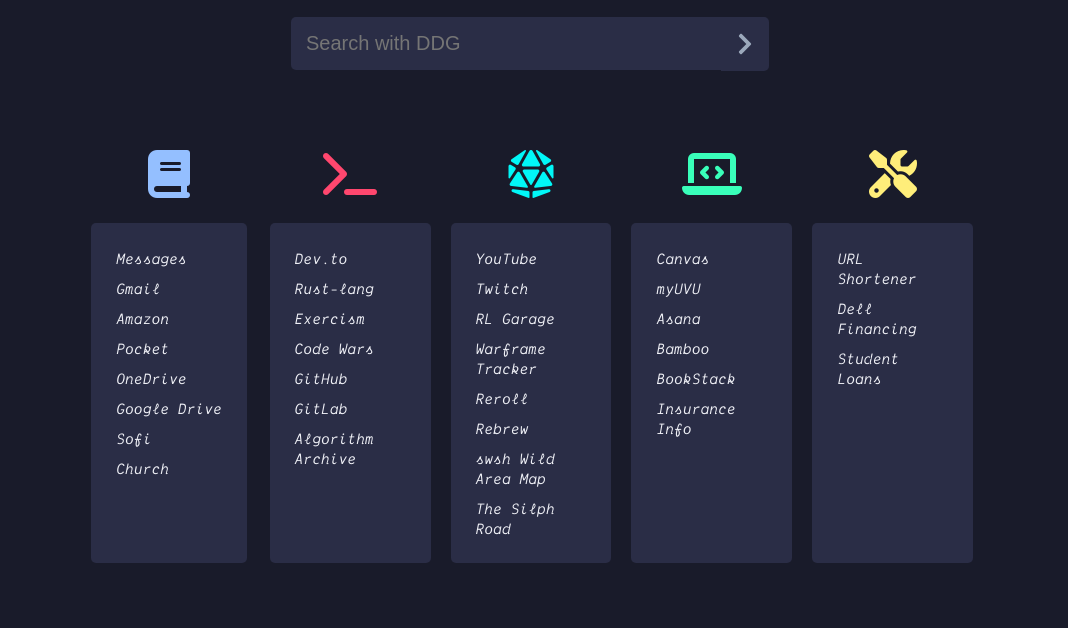
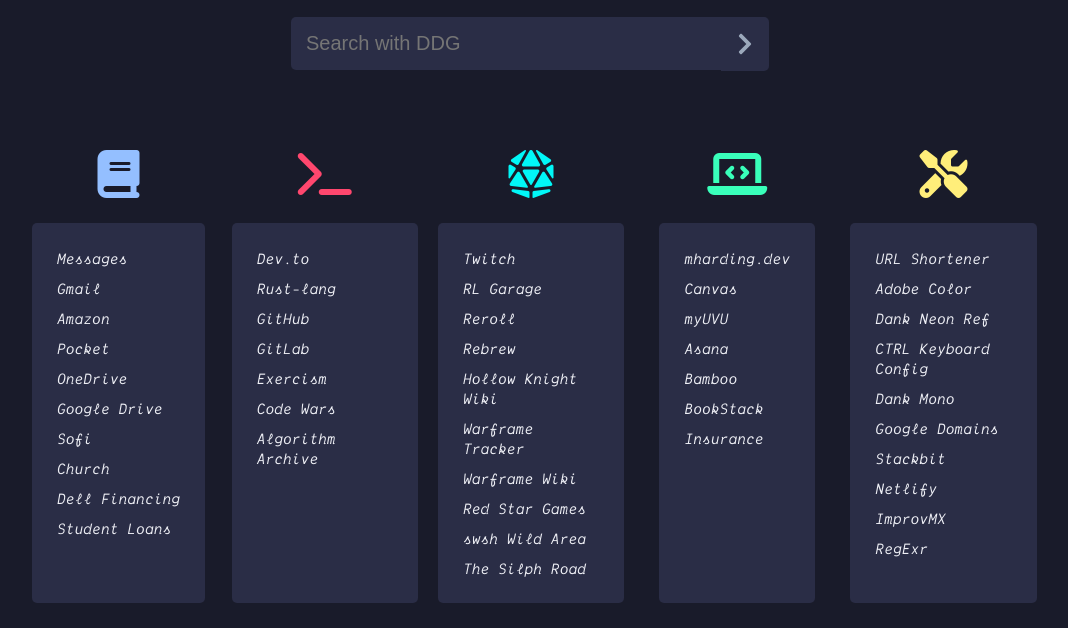
Before and after one commit to redoxeon/DankFox, a plain HTML site: page startpage/index.html in a window 1280 px wide. Shown: the part 177-805 px from the top of the page, without its empty margins (109-1177 px from the left). Drawn offline with Linux system fonts and the light colour scheme.

```diff
--- a/startpage/index.html
+++ b/startpage/index.html
@@ -62,7 +62,7 @@
           <a class="bm" href="https://smile.amazon.com/">Amazon</a>
         </li>
         <li>
-          <a class="bm" href="hhttps://app.getpocket.com/">Pocket</a>
+          <a class="bm" href="https://app.getpocket.com/">Pocket</a>
         </li>
         <li>
           <a class="bm" href="https://onedrive.live.com/">OneDrive</a>
@@ -80,10 +80,22 @@
             >Church</a
           >
         </li>
+        <li>
+          <a class="bm" href="https://mydfs.dell.com/">Dell Financing</a>
+        </li>
+        <li>
+          <a
+            class="bm"
+            href="https://accountaccess.myfedloan.org/accountAccess/index.cfm?event=common.home"
+            >Student Loans</a
+          >
+        </li>
       </div>
       <div class="category">
         <li><a class="bm" href="https://dev.to/">Dev.to</a></li>
         <li><a class="bm" href="https://www.rust-lang.org/">Rust-lang</a></li>
+        <li><a class="bm" href="https://github.com/">GitHub</a></li>
+        <li><a class="bm" href="https://gitlab.com/">GitLab</a></li>
         <li><a class="bm" href="https://exercism.io/my/tracks">Exercism</a></li>
         <li>
           <a
@@ -92,8 +104,6 @@
             >Code Wars</a
           >
         </li>
-        <li><a class="bm" href="https://github.com/">GitHub</a></li>
-        <li><a class="bm" href="https://gitlab.com/">GitLab</a></li>
         <li>
           <a class="bm" href="https://www.algorithm-archive.org/"
             >Algorithm Archive</a
@@ -102,16 +112,10 @@
       </div>
       <div class="category">
         <li>
-          <a class="bm" href="https://www.youtube.com/">YouTube</a>
-        </li>
-        <li>
           <a class="bm" href="https://www.twitch.tv/">Twitch</a>
         </li>
         <li>
           <a class="bm" href="https://rocket-league.com/">RL Garage</a>
-        </li>
-        <li>
-          <a class="bm" href="https://tenno.tools/ns">Warframe Tracker</a>
         </li>
         <li>
           <a class="bm" href="https://app.reroll.co/">Reroll</a>
@@ -120,15 +124,32 @@
           <a class="bm" href="https://rebrew.barely.engineering/">Rebrew</a>
         </li>
         <li>
-          <a class="bm" href="https://www.pokemondens.com/"
-            >swsh Wild Area Map</a
+          <a
+            class="bm"
+            href="https://hollowknight.fandom.com/wiki/Hollow_Knight_Wiki"
+            >Hollow Knight Wiki</a
           >
+        </li>
+        <li>
+          <a class="bm" href="https://tenno.tools/ns">Warframe Tracker</a>
+        </li>
+        <li>
+          <a class="bm" href="https://warframe.fandom.com/wiki/WARFRAME_Wiki"
+            >Warframe Wiki</a
+          >
+        </li>
+        <li>
+          <a class="bm" href="https://www.redstargames.org/">Red Star Games</a>
+        </li>
+        <li>
+          <a class="bm" href="https://www.pokemondens.com/">swsh Wild Area</a>
         </li>
         <li>
           <a class="bm" href="https://thesilphroad.com/">The Silph Road</a>
         </li>
       </div>
       <div class="category">
+        <li><a class="bm" href="https://mharding.dev/">mharding.dev</a></li>
         <li><a class="bm" href="https://uvu.instructure.com">Canvas</a></li>
         <li><a class="bm" href="https://my.uvu.edu/home/">myUVU</a></li>
         <li>
@@ -146,7 +167,7 @@
         </li>
         <li>
           <a class="bm" href="https://www.employeenavigator.com/employee/Home"
-            >Insurance Info</a
+            >Insurance</a
           >
         </li>
       </div>
@@ -155,14 +176,35 @@
           <a class="bm" href="https://with.lv/">URL Shortener</a>
         </li>
         <li>
-          <a class="bm" href="https://mydfs.dell.com/">Dell Financing</a>
+          <a class="bm" href="https://color.adobe.com/create/color-wheel"
+            >Adobe Color</a
+          >
+        </li>
+        <li>
+          <a class="bm" href="https://github.com/DankNeon/meta"
+            >Dank Neon Ref</a
+          >
         </li>
         <li>
           <a
             class="bm"
-            href="https://accountaccess.myfedloan.org/accountAccess/index.cfm?event=common.home"
-            >Student Loans</a
+            href="https://drop.com/mechanical-keyboards/configurator"
+            >CTRL Keyboard Config</a
           >
+        </li>
+        <li>
+          <a class="bm" href="https://dank.sh/">Dank Mono</a>
+        </li>
+        <li>
+          <a class="bm" href="https://domains.google.com">Google Domains</a>
+        </li>
+        <li>
+          <a class="bm" href="https://app.stackbit.com/dashboard">Stackbit</a>
+        </li>
+        <li><a class="bm" href="https://app.netlify.com">Netlify</a></li>
+        <li><a class="bm" href="https://app.improvmx.com/">ImprovMX</a></li>
+        <li>
+          <a class="bm" href="https://regexr.com/">RegExr</a>
         </li>
       </div>
     </div>
--- a/startpage/style.css
+++ b/startpage/style.css
@@ -9,8 +9,8 @@ body {
   grid-gap: 20px;
   margin-top: 5%;
   margin-bottom: 2%;
-  margin-left: 15%;
-  margin-right: 15%;
+  margin-left: 10%;
+  margin-right: 10%;
   grid-template-columns: repeat(5, 1fr);
   justify-items: center;
 }
```
Also changed, not shown: screenshot.png.
